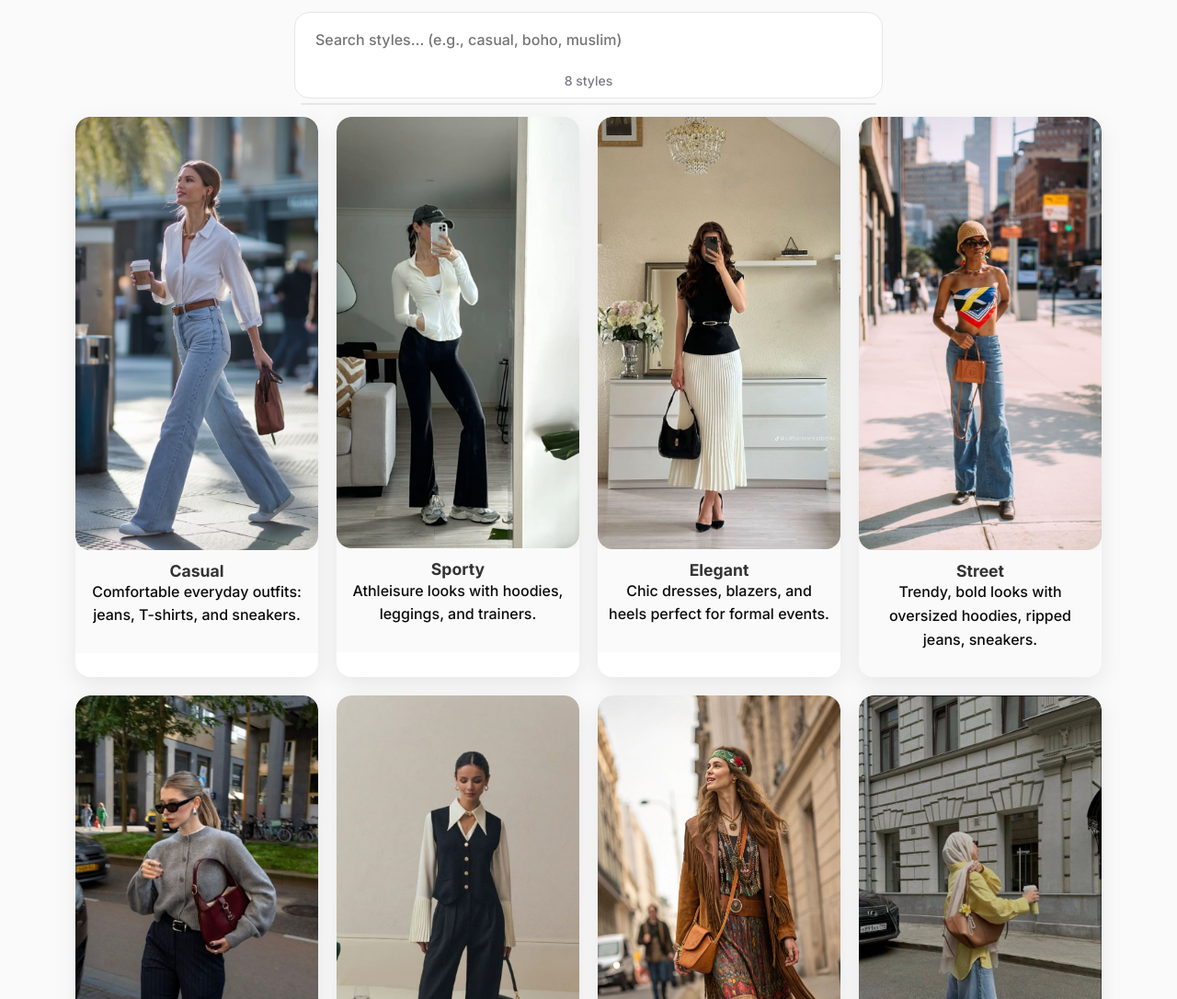
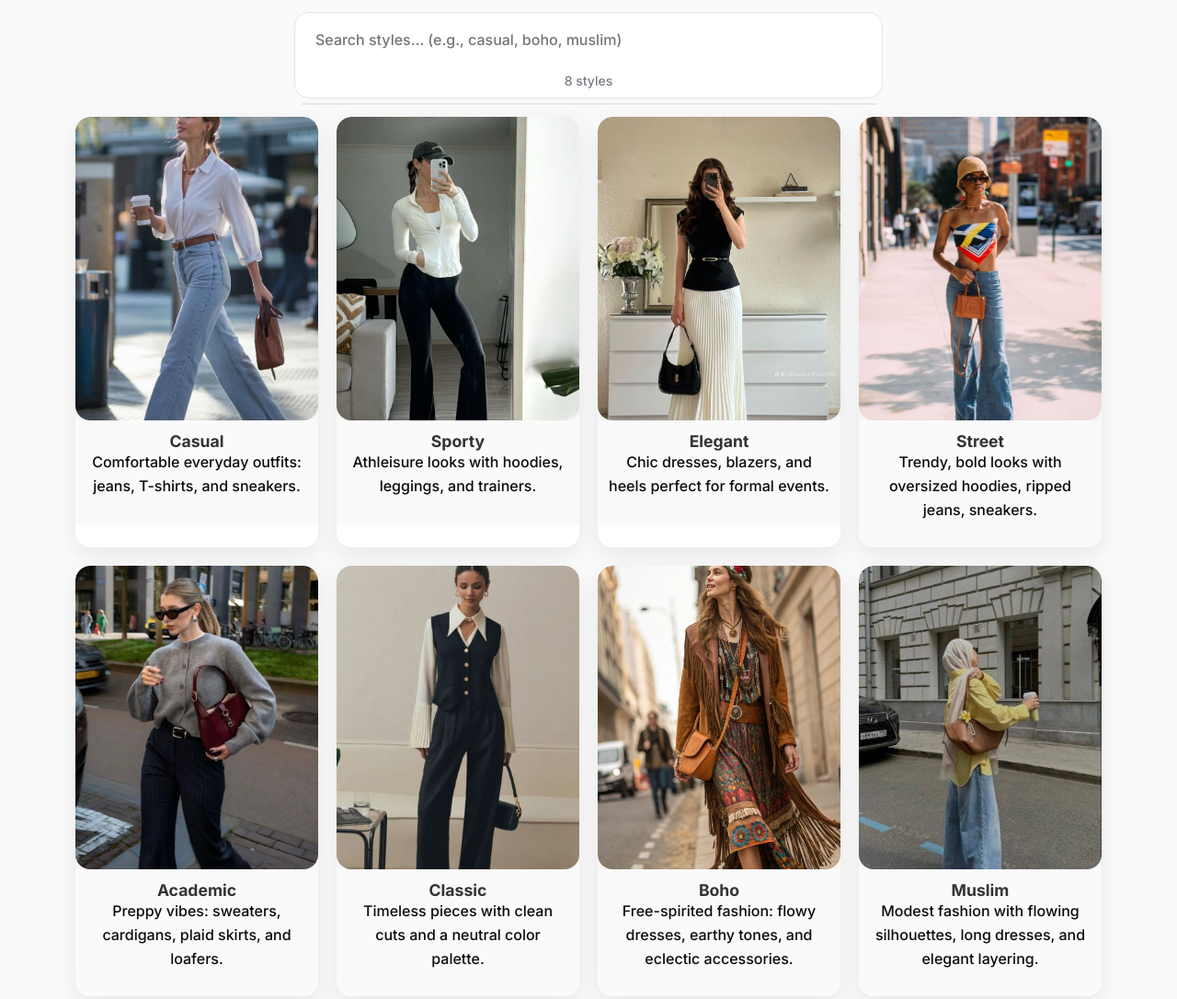
Before and after one commit to Aruzhan38/project_fashion, a plain HTML site: page styles.html in a window 1280 px wide. Shown: the part 700-1786 px from the top of the page at 92% size. Drawn offline with nearby package versions, Linux system fonts and the light colour scheme.

Commit message:
gallery fixes

```diff
--- a/css/style_aru_styles.css
+++ b/css/style_aru_styles.css
@@ -181,32 +181,32 @@ h1, h2 {
   background-color: var(--bg);
 }
 
-.grid {
-  display: flex;
-  flex-wrap: wrap;
+.grid{
+  display: grid;
+  grid-template-columns: repeat(auto-fit, minmax(240px, 1fr));
   gap: 20px;
-  justify-content: center;
   max-width: 1200px;
   margin: 0 auto;
 }
 
-.grid-item {
-  flex: 1 1 250px;
-  max-width: 300px;
+.grid-item{
+  display: flex;
+  flex-direction: column;
   overflow: hidden;
   border-radius: var(--radius);
   box-shadow: var(--shadow);
   background: var(--card);
 }
+.grid-item img{
+  width: 100%;
+  aspect-ratio: 4 / 5;
+  object-fit: cover;
+  transition: transform .3s ease;
+  display: block;
+}
+.grid-item:hover img{ transform: scale(1.05); }
 
-.grid-item img {
-  transition: transform .3s ease;
-}
-.grid-item:hover img {
-  transform: scale(1.05);
-}
-
-.grid-item-text {
+.grid-item-text{
   padding: 12px;
   background: #fafafa;
 }
@@ -218,6 +218,7 @@ h1, h2 {
   font-family: Inter, sans-serif;
   font-weight: 700;
 }
+
 /* Footer Styles */
 .footer{
   text-align:center;
@@ -484,7 +485,6 @@ body.theme-dark img{ box-shadow:0 6px 20px rgba(0,0,0,.35); }
 
   .marquee-track span { font-size: 16px; margin: 0 34px; }
 
-  .grid-item { flex: 1 1 46%; max-width: 46%; }
   .styles-searchbar { max-width: 520px; }
 }
 
@@ -500,7 +500,6 @@ body.theme-dark img{ box-shadow:0 6px 20px rgba(0,0,0,.35); }
 
   .grid { gap: 14px; }
   .grid-item { flex: 1 1 100%; max-width: 100%; }
-  .grid-item img { height: 200px; object-fit: cover; }
 
   .styles-searchbar { max-width: 100%; margin: .75rem auto 1rem; }
   .navbar .nav-link { padding: .5rem .65rem; }
```
